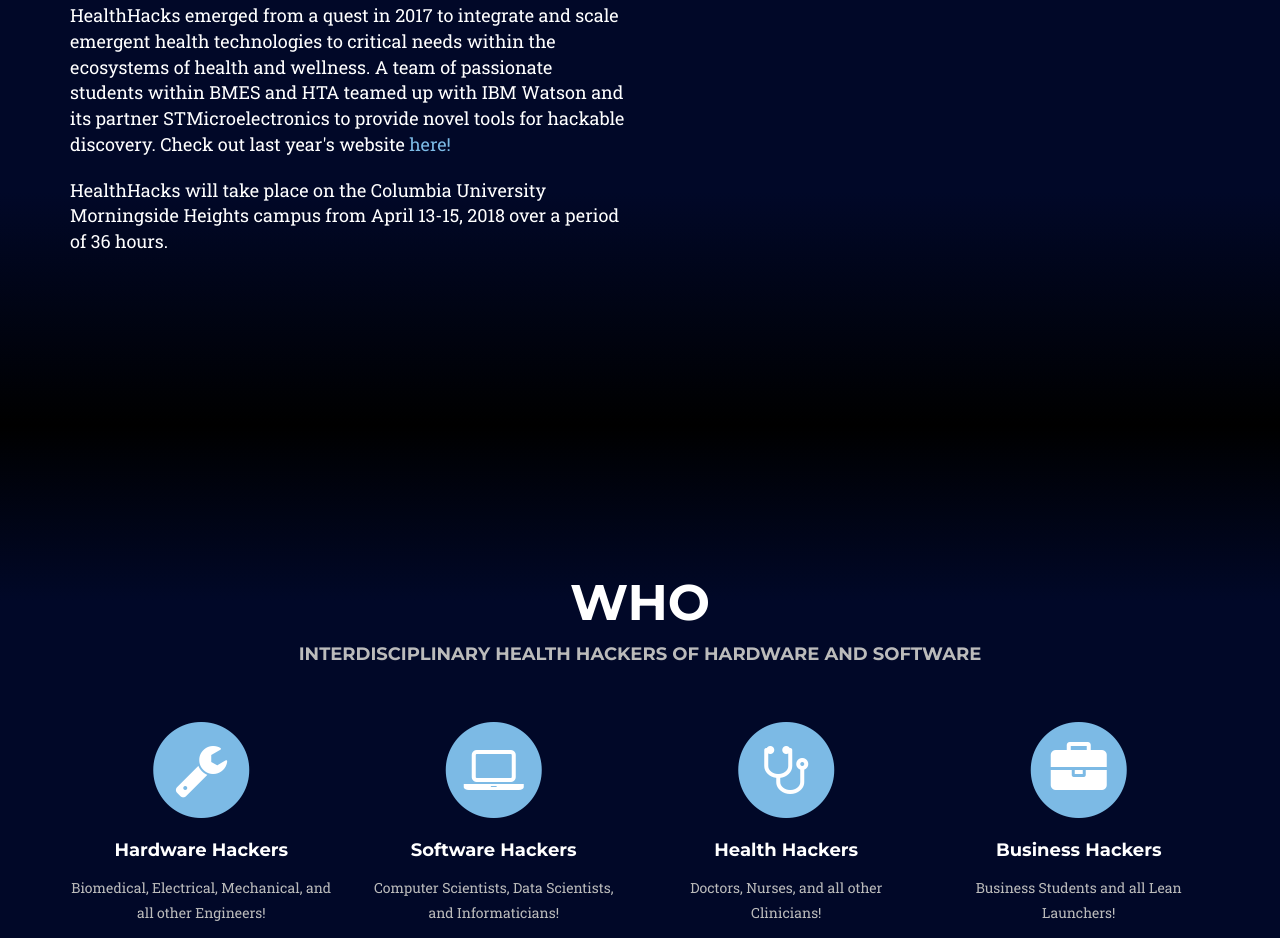
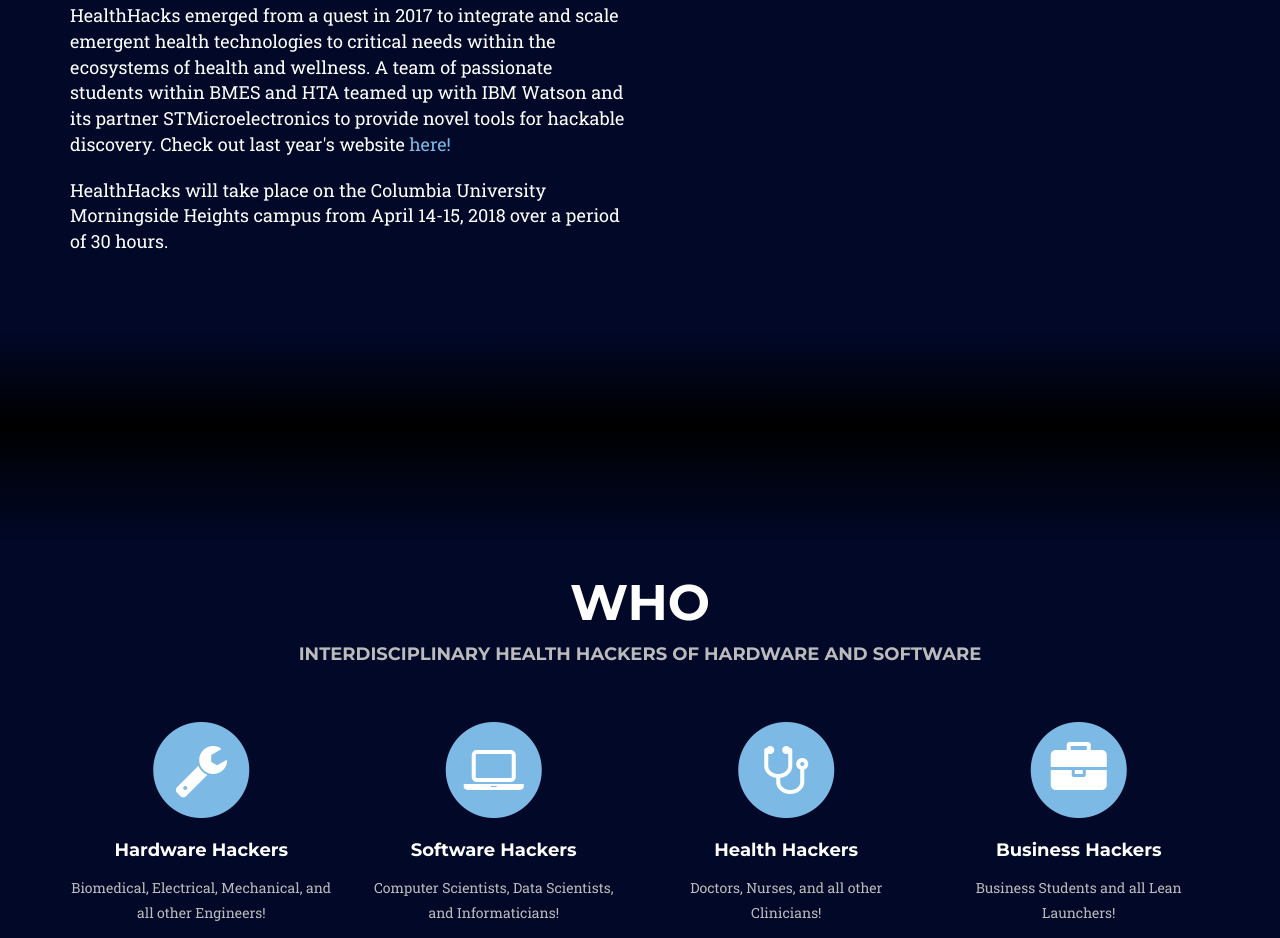
Before and after one commit to kevin-mao/HealthHacks, a plain HTML site: page index.html in a window 1280 px wide. Shown: the part 1649-2587 px from the top of the page. Drawn offline with nearby package versions, Linux system fonts and the light colour scheme; files that its build step writes are made by us from their sources; grey boxes are pictures that could not be loaded; a web font is replaced by a local one.

Commit message:
time fix

```diff
--- a/css/agency.css
+++ b/css/agency.css
@@ -14,12 +14,12 @@ h1, h2, h3, p, div, a {
 }
 
 #about{
-  background-image: -webkit-linear-gradient(#010828, #010828, #010828, #010828, #000000);
+  background-image: -webkit-linear-gradient(#010828, #010828, #010828, #010828 90%, #000000);
 }
 
 #who, #prizes, #schedule, #sponsors, #judges, #faq{
   /*background-color: #010828;*/
-  background-image: -webkit-linear-gradient(#000000, #010828 15%, #010828, #010828 85%, #000000);
+  background-image: -webkit-linear-gradient(#000000, #010828 10%, #010828, #010828 90%, #000000);
 }
 
 #contact {
--- a/index.html
+++ b/index.html
@@ -138,7 +138,7 @@
                 </div>
                 <br />
                 <div>
-                    HealthHacks will take place on the Columbia University Morningside Heights campus from April 13-15, 2018 over a period of 36 hours.
+                    HealthHacks will take place on the Columbia University Morningside Heights campus from April 14-15, 2018 over a period of 30 hours.
                 </div>
 
                 <br />
```
